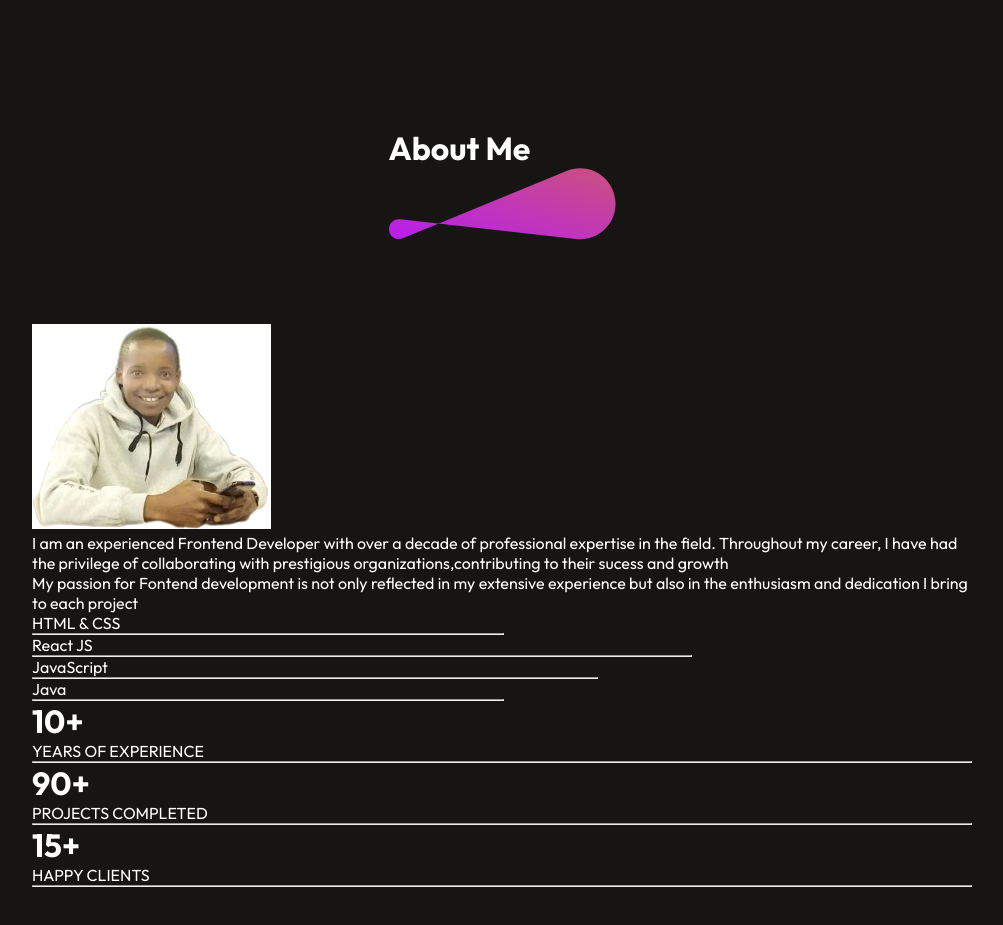
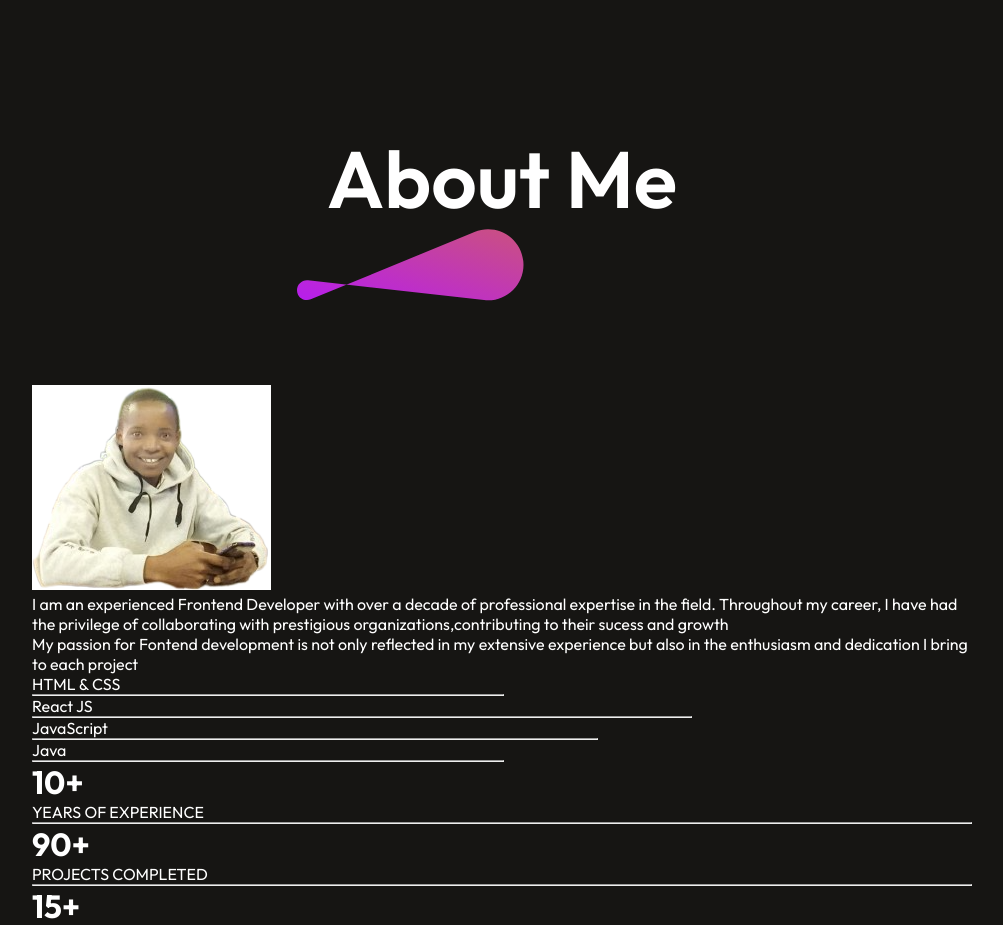
Before and after one commit to KipletingEdwin/Kipleting-Edwin, a React (Vite) app: page / in a window 1280 px wide. Shown: the part 1045-1970 px from the top of the page, without its empty margins (138-1141 px from the left). Before the commit the page ends 1932 px from the top, so only its background shows below. Built offline with nearby package versions, Linux system fonts and the light colour scheme.

Commit message:
style the about-title section and h1 tag

```diff
--- a/src/Components/About/About.css
+++ b/src/Components/About/About.css
@@ -7,3 +7,13 @@
     margin: 80px 170px;
 
 }
+
+.about-title{
+    position: relative;
+}
+
+.about-title h1{
+    padding: 0px 30px;
+    font-size: 80px;
+    font-weight: 600;
+}
```
